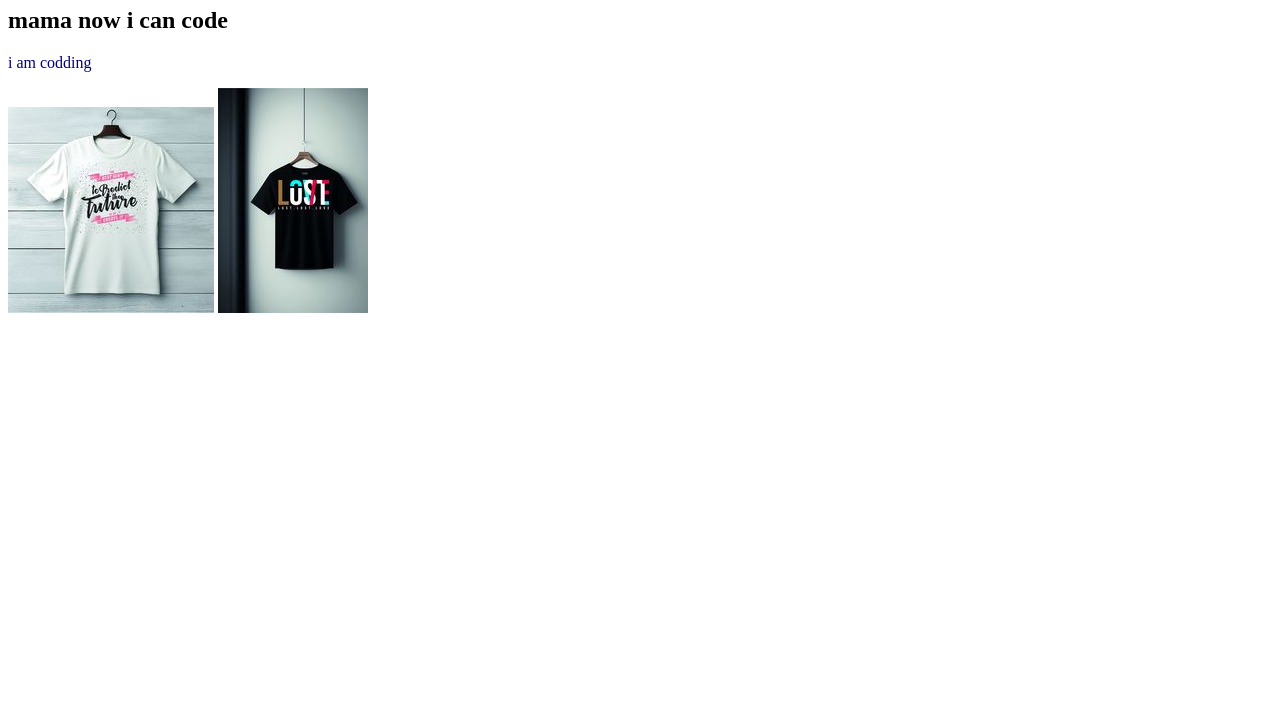
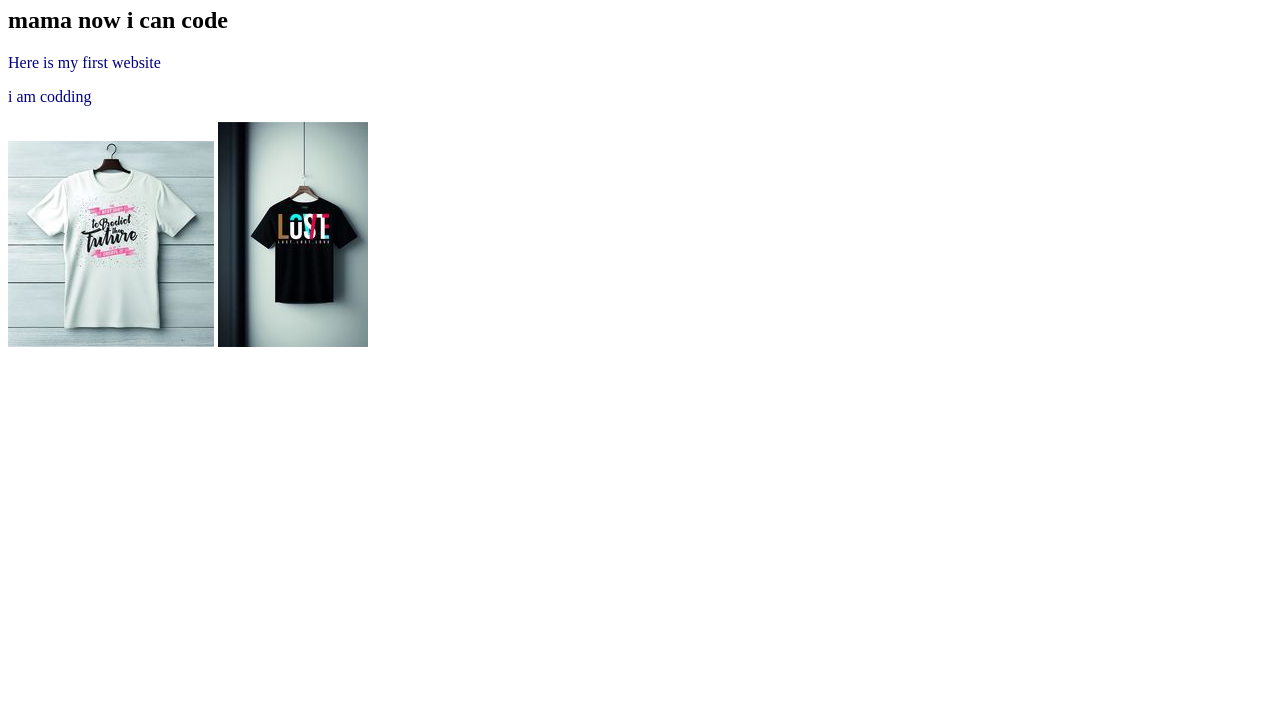
Before and after one commit to rizvi06/my-second-repo, a plain HTML site: page index.html in a window 1280 px wide. Shown: the part 73-800 px from the top of the page. Drawn offline with Linux system fonts and the light colour scheme.

Commit message:
first website

```diff
--- a/index.html
+++ b/index.html
@@ -9,6 +9,7 @@
 <body>
     <h1>i can push to github</h1>
     <h2>mama now i can code</h2>
+    <p>Here is my first website</p>
     <p>i am codding</p>
     <img src="image 1.jpg" alt="">
     <img src="image 2.jpg" alt="">
```
